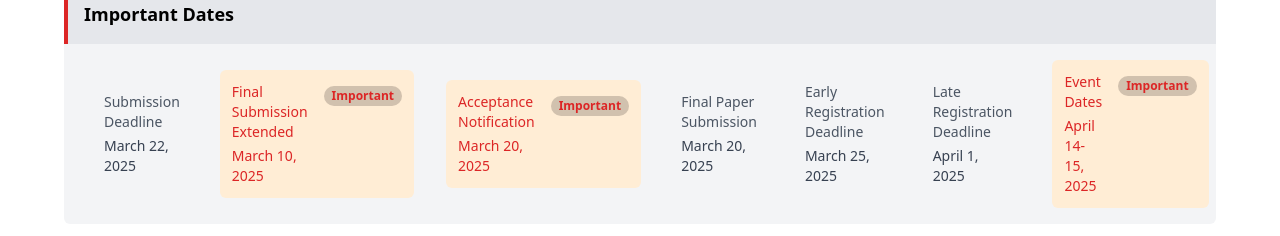
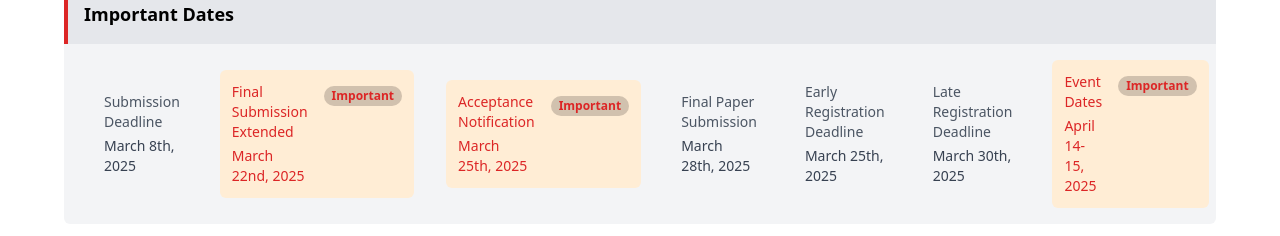
Before and after one commit to Diyamehta60/Department_conference, a React (Vite) app: page / in a window 1280 px wide. Shown: the part 860-1096 px from the top of the page. Built offline with nearby package versions, Linux system fonts and the light colour scheme.

Commit message:
date fixes

```diff
--- a/src/components/ImportantDates.jsx
+++ b/src/components/ImportantDates.jsx
@@ -4,37 +4,37 @@ import { FaStar, FaRegClock, FaRegCalendarAlt } from "react-icons/fa"; // Import
 const impDateData = [
   {
     title: "Full Paper Submission Date",
-    date: "March 22, 2025",
+    date: "March 8th, 2025",
     subtitle: "Submission Deadline",
     isImportant: false,
   },
   {
     title: "Extended Date",
-    date: "March 10, 2025",
+    date: "March 22nd, 2025",
     subtitle: "Final Submission Extended",
     isImportant: true,
   },
   {
     title: "Notification of Acceptance",
-    date: "March 20, 2025",
+    date: "March 25th, 2025",
     subtitle: "Acceptance Notification",
     isImportant: true,
   },
   {
     title: "Revised Paper Submission",
-    date: "March 20, 2025",
+    date: "March 28th, 2025",
     subtitle: "Final Paper Submission",
     isImportant: false,
   },
   {
     title: "Early Bird Registration",
-    date: "March 25, 2025",
+    date: "March 25th, 2025",
     subtitle: "Early Registration Deadline",
     isImportant: false,
   },
   {
     title: "Late Registration",
-    date: "April 1, 2025",
+    date: "March 30th, 2025",
     subtitle: "Late Registration Deadline",
     isImportant: false,
   },
--- a/src/pages/CallForPapers.jsx
+++ b/src/pages/CallForPapers.jsx
@@ -59,13 +59,13 @@ const CallForPapers = () => {
           <div className="flex items-center mb-4">
             <FaCalendarAlt className="text-red-600 mr-3" />
             <span className="text-lg text-gray-600">
-              Paper Submission Deadline: March 28, 2025
+              Paper Submission Deadline: March 8, 2025
             </span>
           </div>
           <div className="flex items-center mb-4">
             <FaRegPaperPlane className="text-red-600 mr-3" />
             <span className="text-lg text-gray-600">
-              Notification of Acceptance: April 1, 2025
+              Notification of Acceptance: March 25, 2025
             </span>
           </div>
           <div className="flex items-center">
--- a/src/pages/PaperSubmission.jsx
+++ b/src/pages/PaperSubmission.jsx
@@ -104,7 +104,7 @@ const PaperSubmission = () => {
           <div className="flex items-center mt-4">
             <FaCalendarAlt className="text-red-600 mr-2" />
             <span className="text-lg text-gray-600">
-              Submission Deadline: <strong>March 28, 2025</strong>
+              Submission Deadline: <strong>March 8, 2025</strong>
             </span>
           </div>
         </section>
```
